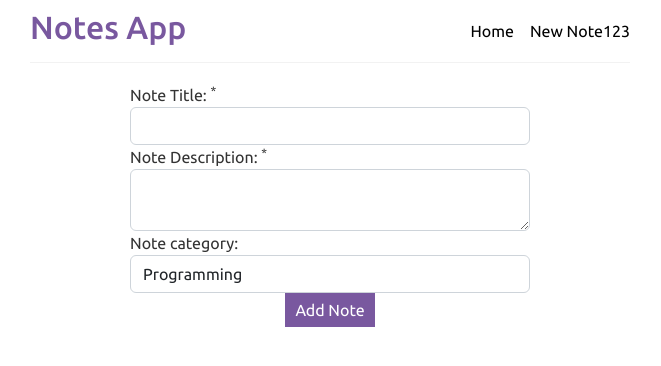
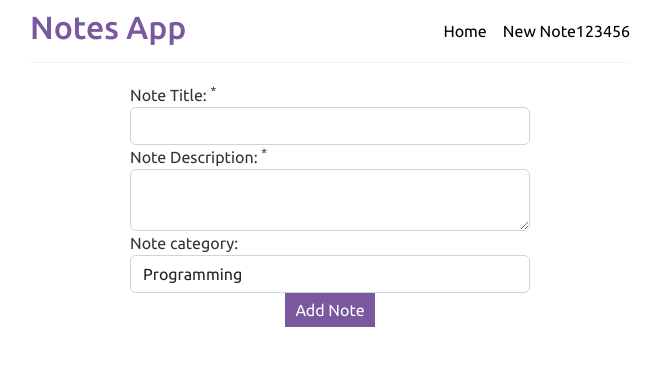
Before and after one commit to th-hsieh/frontend, a React (Create React App) app: page /add in a window 1280 px wide. Shown: the top 366 px of the page, without its empty margins (310-971 px from the left). Built offline with nearby package versions, Linux system fonts and the light colour scheme.

Commit message:
change baseURL to the remote IP address

```diff
--- a/src/components/Navbar.js
+++ b/src/components/Navbar.js
@@ -6,7 +6,7 @@ const Navbar = () => {
             <h2 className="primary-color">Notes App</h2>
             <div>
                 <Link className="text-decoration-none" to="/">Home</Link>
-                <Link className="text-decoration-none ms-3" to="/add">New Note123</Link>
+                <Link className="text-decoration-none ms-3" to="/add">New Note123456</Link>
             </div>
         </nav>
       );
--- a/src/http-common.js
+++ b/src/http-common.js
@@ -7,8 +7,8 @@ import axios from "axios";
 
 export default axios.create({
 
-     //baseURL:"http://159.223.52.208:8080/api",
-     baseURL:"http://localhost:8080/api",
+     baseURL:"http://159.223.52.208:8080/api",
+     //baseURL:"http://localhost:8080/api",
 
      headers:{
       "Content-type":"application/json"
```
